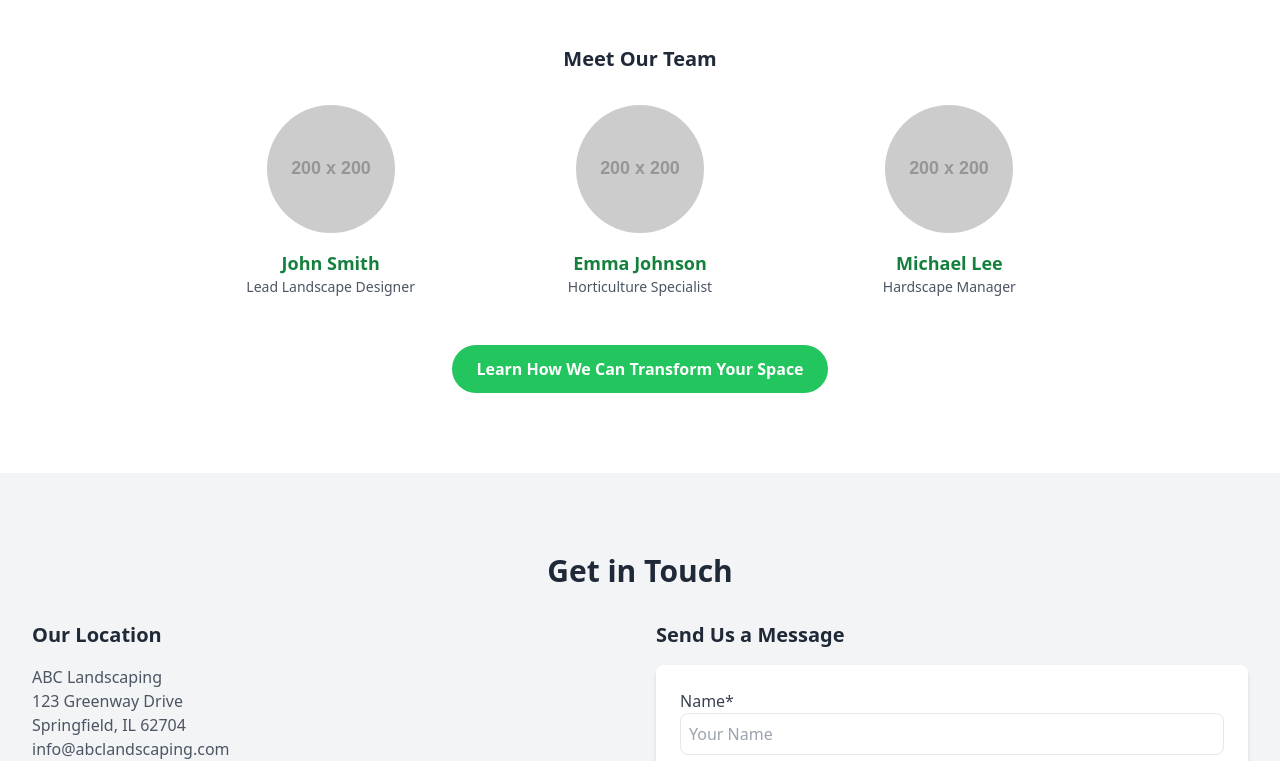
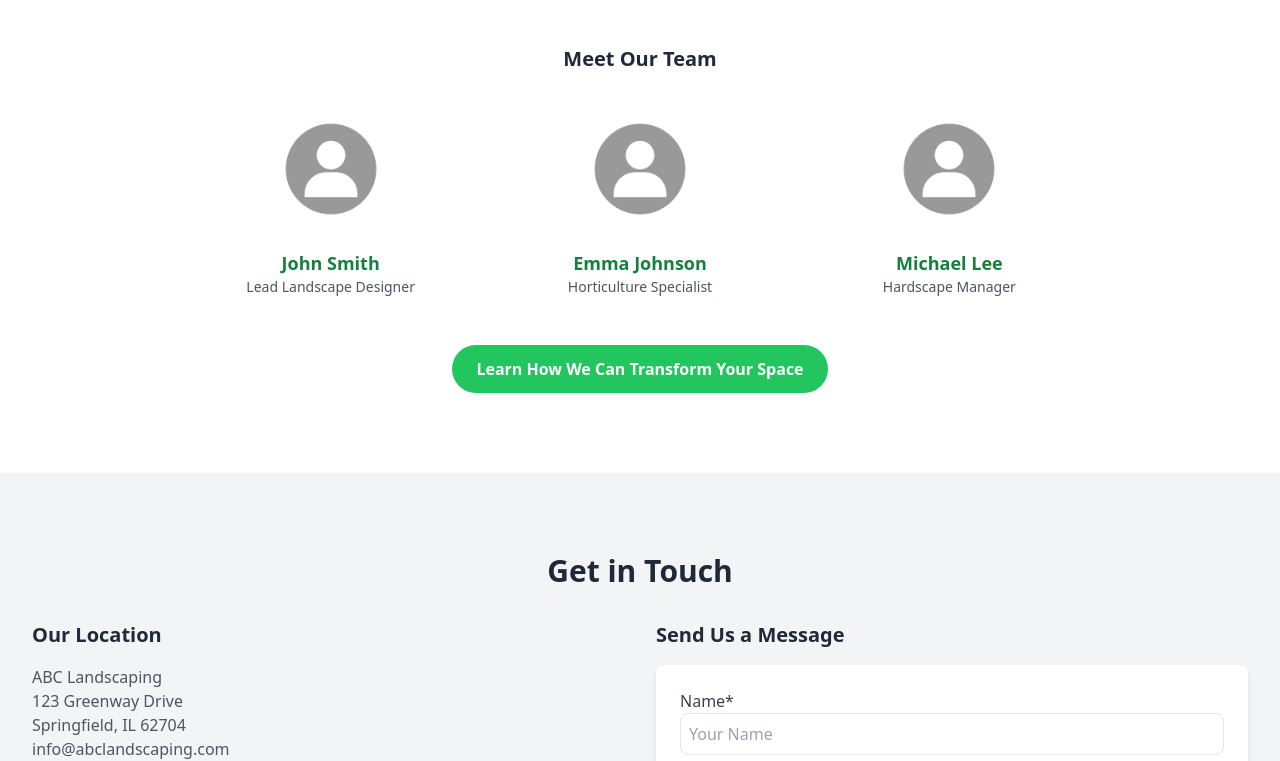
Before and after one commit to PranStix/PranStix.github.io, a plain HTML site: page index.html in a window 1280 px wide. Shown: the part 2090-2851 px from the top of the page. Drawn offline with nearby package versions, Linux system fonts and the light colour scheme; placeholder pictures from the web are drawn by us.

Commit message:
Update index.html

```diff
--- a/index.html
+++ b/index.html
@@ -113,17 +113,17 @@
             <h3 class="text-xl font-semibold text-gray-800 text-center mt-12 mb-8">Meet Our Team</h3>
             <div class="grid grid-cols-1 sm:grid-cols-2 lg:grid-cols-3 gap-8 max-w-4xl mx-auto">
                 <div class="text-center">
-                    <img src="https://via.placeholder.com/200x200/cccccc/666666?text=Avatar" alt="John Smith" class="w-32 h-32 rounded-full mx-auto mb-4 object-cover">
+                    <img src="images/pfp.jpg" alt="John Smith" class="w-32 h-32 rounded-full mx-auto mb-4 object-cover">
                     <h4 class="text-lg font-semibold text-green-700">John Smith</h4>
                     <p class="text-gray-600 text-sm">Lead Landscape Designer</p>
                 </div>
                 <div class="text-center">
-                    <img src="https://via.placeholder.com/200x200/cccccc/666666?text=Avatar" alt="Emma Johnson" class="w-32 h-32 rounded-full mx-auto mb-4 object-cover">
+                    <img src="images/pfp.jpg" alt="Emma Johnson" class="w-32 h-32 rounded-full mx-auto mb-4 object-cover">
                     <h4 class="text-lg font-semibold text-green-700">Emma Johnson</h4>
                     <p class="text-gray-600 text-sm">Horticulture Specialist</p>
                 </div>
                 <div class="text-center">
-                    <img src="https://via.placeholder.com/200x200/cccccc/666666?text=Avatar" alt="Michael Lee" class="w-32 h-32 rounded-full mx-auto mb-4 object-cover">
+                    <img src="images/pfp.jpg" alt="Michael Lee" class="w-32 h-32 rounded-full mx-auto mb-4 object-cover">
                     <h4 class="text-lg font-semibold text-green-700">Michael Lee</h4>
                     <p class="text-gray-600 text-sm">Hardscape Manager</p>
                 </div>
```
